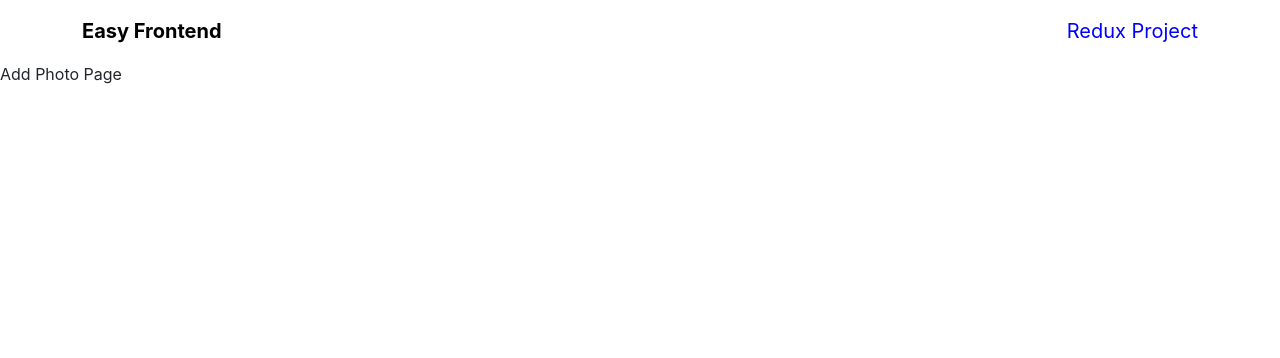
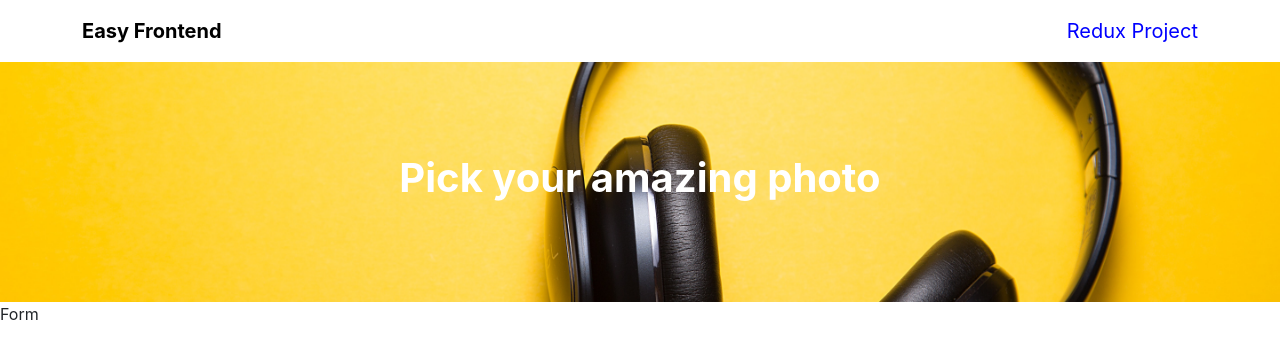
Before and after one commit to SonDo580/photo-app, a React (Create React App) app: page /photos/add in a window 1280 px wide. Shown: the top 358 px of the page. Built offline with nearby package versions, Linux system fonts and the light colour scheme.

Commit message:
Add Banner to add-photo page

```diff
--- a/src/features/photo/pages/Add.js
+++ b/src/features/photo/pages/Add.js
@@ -1,5 +1,13 @@
+import Banner from "../../../components/Banner";
+
 function Add() {
-  return <div>Add Photo Page</div>;
+  return (
+    <div className="photo-add">
+      <Banner title="Pick your amazing photo" />
+
+      <div className="photo-add__form">Form</div>
+    </div>
+  );
 }
 
 export default Add;
```
